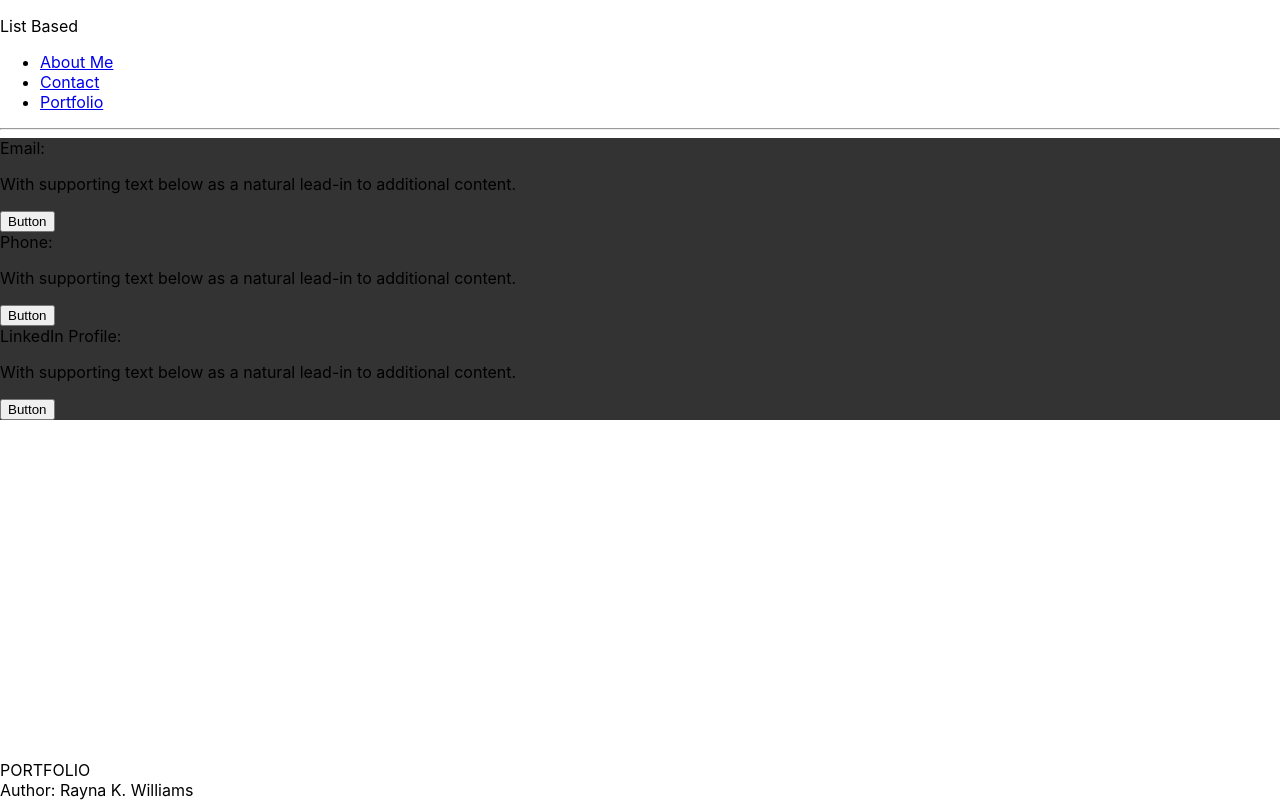
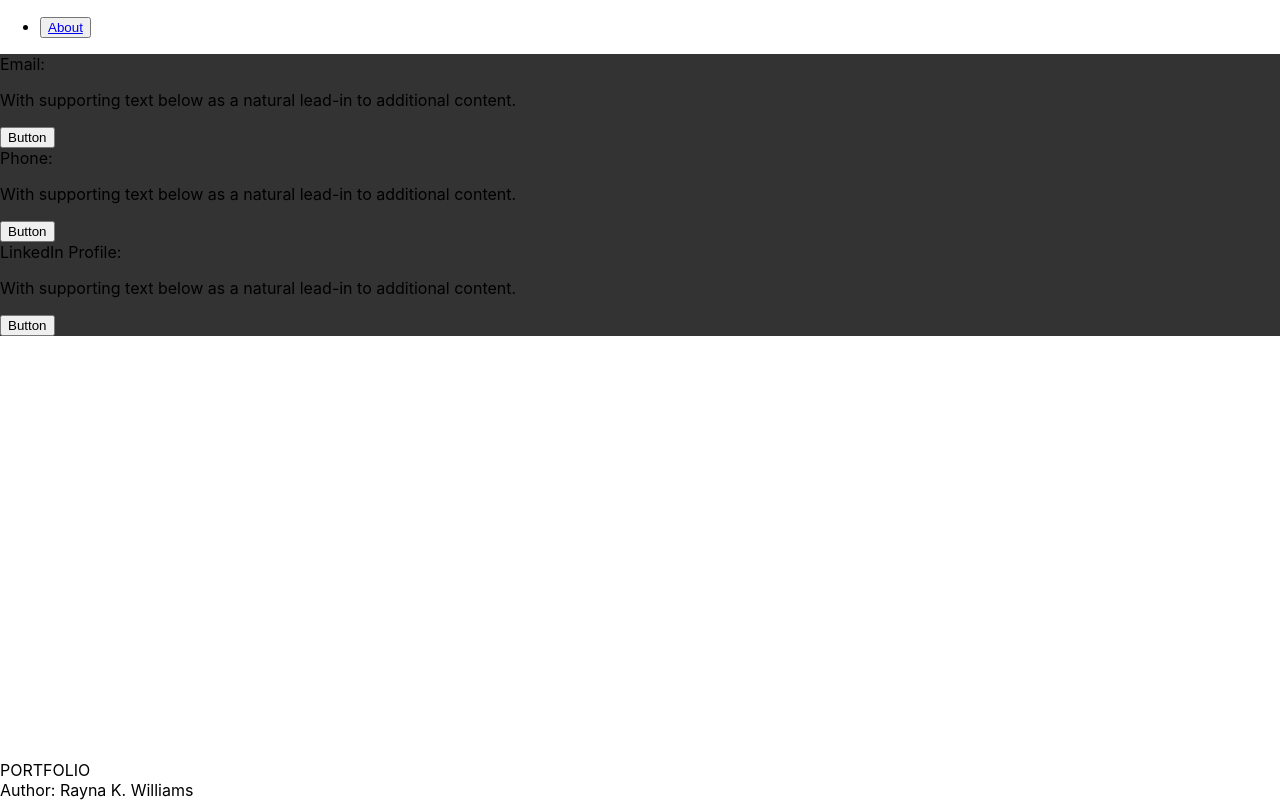
Before and after one commit to raynawilliams1993/myReact, a React (Create React App) app: page /contact in a window 1280 px wide. Built offline with nearby package versions, Linux system fonts and the light colour scheme.

Commit message:
made the start of my navbar buttons, i think i may want to make them into tabs

```diff
--- a/src/App.js
+++ b/src/App.js
@@ -8,6 +8,7 @@ import Portfolio from "./components/pages/portfolio";
 import LandingPage from "./components/landingPage/landingPage";
 import Footer from "./components/footer/footer";
 import NavBar from "./components/navBar/navBar";
+import { Button } from 'reactstrap';
 
 
 function App() {
--- a/src/components/navBar/navBar.js
+++ b/src/components/navBar/navBar.js
@@ -1,29 +1,45 @@
-import React from 'react';
-import { Nav, NavItem, NavLink } from 'reactstrap';
 
-const NavBar = (props) => {
+
+
+import React, { useState } from 'react';
+import { Nav, NavItem, Button, NavLink } from 'reactstrap';
+
+const NavBar  = (props) => {
+  const [dropdownOpen, setDropdownOpen] = useState(false);
+
+  const toggle = () => setDropdownOpen(!dropdownOpen);
+
   return (
     <div>
-      <p>List Based</p>
-      <Nav vertical>
+      <Nav tabs>
         <NavItem>
-          <NavLink href="/about">About Me</NavLink>
+          <Button>
+
+          <NavLink  href="/about" active>About</NavLink>
+          </Button>
         </NavItem>
+        {/* <Dropdown nav isOpen={dropdownOpen} toggle={toggle}>
+          <DropdownToggle nav caret>
+            Dropdown
+          </DropdownToggle>
+          <DropdownMenu>
+            <DropdownItem header>Header</DropdownItem>
+            <DropdownItem disabled>About</DropdownItem>
+            <DropdownItem>Another Action</DropdownItem>
+            <DropdownItem divider />
+            <DropdownItem>Another Action</DropdownItem>
+          </DropdownMenu>
+        </Dropdown>
         <NavItem>
           <NavLink href="/contact">Contact</NavLink>
         </NavItem>
         <NavItem>
-          <NavLink href="/portfolio">Portfolio</NavLink>
+          <NavLink href="/portfolio"></NavLink>
         </NavItem>
-        {/* <NavItem>
+        <NavItem>
           <NavLink disabled href="/">Disabled Link</NavLink>
         </NavItem> */}
       </Nav>
-      <hr />
-      {/* <p>Link based</p>
-      <Nav vertical>
-        <NavLink href="#">Link</NavLink> <NavLink href="#">Link</NavLink> <NavLink href="#">Another Link</NavLink> <NavLink disabled href="#">Disabled Link</NavLink>
-      </Nav> */}
     </div>
   );
 }
--- a/src/components/pages/contact.js
+++ b/src/components/pages/contact.js
@@ -4,7 +4,7 @@ import { Card, Button, CardTitle, CardText } from 'reactstrap';
 const contact = (props) => {
   return (
     <div>
-      <Card body inverse style={{ backgroundColor: '#333', borderColor: '#333' }}>
+      <Card body inverse style={{ backgroundColor: '#333', borderColor: 'pink' }}>
         <CardTitle>Email:</CardTitle>
         <CardText>With supporting text below as a natural lead-in to additional content.</CardText>
         <Button>Button</Button>
```
